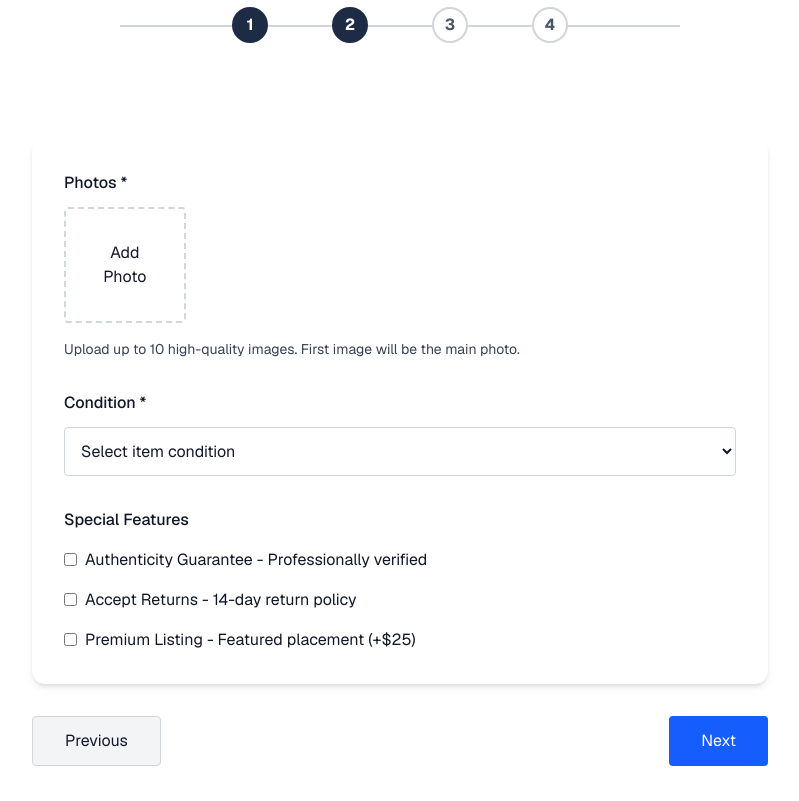
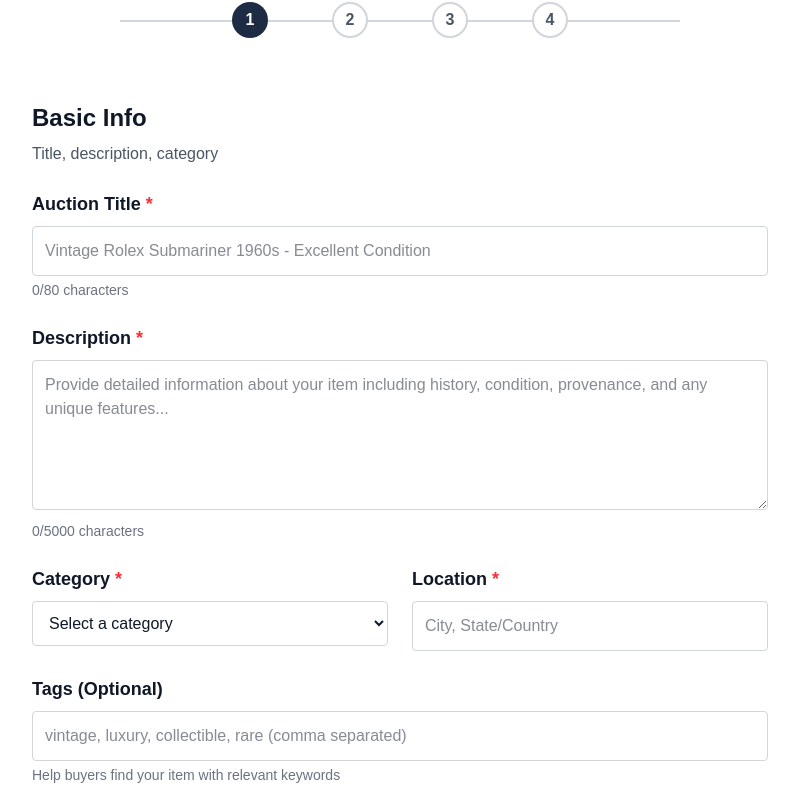
Before and after one commit to Himashmayadunna/auction-management-system, a Next.js app: page /sell in a window 1280 px wide. Shown: the part 339-1140 px from the top of the page, without its empty margins (240-1039 px from the left). Built offline with nearby package versions, Linux system fonts and the light colour scheme.

Commit message:
sell page step 1 created

```diff
--- a/src/app/sell/page.jsx
+++ b/src/app/sell/page.jsx
@@ -1,10 +1,10 @@
 'use client';
 
-import { useState } from 'react';
+import { useState, useEffect } from 'react';
 import Image from 'next/image';
 
 export default function SellPage() {
-  const [step, setStep] = useState(2); // start at step 2
+  const [step, setStep] = useState(1); // start at step 1
   const [images, setImages] = useState([]);
   const [condition, setCondition] = useState('');
   const [features, setFeatures] = useState({
@@ -12,6 +12,28 @@ export default function SellPage() {
     returns: false,
     premium: false,
   });
+
+  const [formData, setFormData] = useState({
+    title: '',
+    description: '',
+    category: '',
+    location: '',
+    tags: '',
+    startingBid: '',
+    reservePrice: '',
+    duration: '',
+    shipping: '',
+  });
+
+  // Auto-simulate publishing on Step 4
+  useEffect(() => {
+    if (step === 4) {
+      const timer = setTimeout(() => {
+        alert('Auction Created Successfully!');
+      }, 2000);
+      return () => clearTimeout(timer);
+    }
+  }, [step]);
 
   const handleImageUpload = (e) => {
     const files = Array.from(e.target.files);
@@ -23,10 +45,9 @@ export default function SellPage() {
     setImages((prev) => prev.filter((_, i) => i !== index));
   };
 
-  const handleSubmit = (e) => {
-    e.preventDefault();
-    console.log({ step, images, condition, features });
-    alert('Form submitted!');
+  const handleChange = (e) => {
+    const { name, value } = e.target;
+    setFormData((prev) => ({ ...prev, [name]: value }));
   };
 
   const nextStep = () => {
@@ -40,14 +61,14 @@ export default function SellPage() {
   };
 
   return (
-    <div className="min-h-screen bg-white text-gray-900 w-full m-0 p-0 font-sans">
+    <div className="min-h-screen bg-white text-gray-900 w-full">
       {/* Header */}
       <div className="bg-[#1e2b44] py-16 px-8 mb-8">
         <div className="max-w-[800px] mx-auto text-center">
-          <h1 className="text-[4rem] font-bold text-white mb-4 tracking-tight leading-[1.2]" style={{ textShadow: '0 2px 4px rgba(0,0,0,0.1)' }}>
+          <h1 className="text-[3rem] font-bold text-white mb-4">
             Create Your Auction
           </h1>
-          <p className="text-xl font-normal text-white mb-0">
+          <p className="text-xl text-white">
             List your item and reach thousands of potential buyers worldwide
           </p>
         </div>
@@ -56,47 +77,179 @@ export default function SellPage() {
       {/* Progress Bar */}
       <div className="relative max-w-[800px] mx-auto my-8 flex justify-center items-center gap-16">
         <div className="absolute left-[15%] right-[15%] top-1/2 h-[2px] bg-gray-300 z-0" />
-        {[1,2,3,4].map((s) => (
-          <div key={s} className={`relative z-10 w-9 h-9 rounded-full flex items-center justify-center font-bold text-base ${step >= s ? 'bg-[#1e2b44] border-[#1e2b44] text-white' : 'bg-white border-2 border-gray-300 text-gray-600'}`}>{s}</div>
+        {[1, 2, 3, 4].map((s) => (
+          <div
+            key={s}
+            className={`relative z-10 w-9 h-9 rounded-full flex items-center justify-center font-bold text-base ${
+              step >= s
+                ? 'bg-[#1e2b44] border-[#1e2b44] text-white'
+                : 'bg-white border-2 border-gray-300 text-gray-600'
+            }`}
+          >
+            {s}
+          </div>
         ))}
       </div>
 
       {/* Form container */}
-      <div className="bg-white p-8 max-w-[800px] mx-auto my-8">
-        <form onSubmit={handleSubmit} className="mt-8">
-
+      <div className="bg-white p-8 max-w-[800px] mx-auto mt-8 shadow-md rounded-lg">
         {/* Step 1 */}
         {step === 1 && (
-            <section className="bg-white rounded-[13px] p-8 shadow-md mb-8">
-              <h2 className="text-xl font-bold mb-4">Step 1: Basic Info</h2>
-              <input type="text" placeholder="Enter item title" className="w-full p-3 border border-gray-300 rounded mb-4" />
-              <textarea placeholder="Enter description" className="w-full p-3 border border-gray-300 rounded mb-4"></textarea>
+          <section>
+            {/* Section Title */}
+            <h2 className="text-2xl font-bold mb-2">Basic Info</h2>
+            <p className="text-gray-600 mb-6">Title, description, category</p>
+
+            {/* Form Content */}
+            <div className="space-y-6">
+              {/* Auction Title */}
+              <div>
+                <label className="block text-lg font-semibold mb-2">
+                  Auction Title <span className="text-red-500">*</span>
+                </label>
+                <input
+                  type="text"
+                  name="title"
+                  value={formData.title}
+                  onChange={handleChange}
+                  placeholder="Vintage Rolex Submariner 1960s - Excellent Condition"
+                  className="w-full p-3 border border-gray-300 rounded text-base"
+                  maxLength={80}
+                />
+                <p className="text-sm text-gray-500 mt-1">0/80 characters</p>
+              </div>
+
+              {/* Description */}
+              <div>
+                <label className="block text-lg font-semibold mb-2">
+                  Description <span className="text-red-500">*</span>
+                </label>
+                <textarea
+                  name="description"
+                  value={formData.description}
+                  onChange={handleChange}
+                  placeholder="Provide detailed information about your item including history, condition, provenance, and any unique features..."
+                  className="w-full p-3 border border-gray-300 rounded text-base min-h-[150px]"
+                  maxLength={5000}
+                />
+                <p className="text-sm text-gray-500 mt-1">0/5000 characters</p>
+              </div>
+
+              {/* Category & Location (side by side) */}
+              <div className="grid grid-cols-1 md:grid-cols-2 gap-6">
+                <div>
+                  <label className="block text-lg font-semibold mb-2">
+                    Category <span className="text-red-500">*</span>
+                  </label>
+                  <select
+                    name="category"
+                    value={formData.category}
+                    onChange={handleChange}
+                    className="w-full p-3 border border-gray-300 rounded text-base"
+                  >
+                    <option value="">Select a category</option>
+                    <option value="art">Art & Antiques</option>
+                    <option value="watches">Watches & Jewelry</option>
+                    <option value="electronics">Electronics</option>
+                    <option value="vehicles">Vehicles</option>
+                    <option value="fashion">Fashion & Accessories</option>
+                    <option value="collectibles">Collectibles</option>
+                    <option value="music">Musical Instruments</option>
+                    <option value="books">Books & Literature</option>
+                    <option value="home">Home & Decor</option>
+                    <option value="sports">Sports Memorabilia</option>
+                  </select>
+                </div>
+
+                <div>
+                  <label className="block text-lg font-semibold mb-2">
+                    Location <span className="text-red-500">*</span>
+                  </label>
+                  <input
+                    type="text"
+                    name="location"
+                    value={formData.location}
+                    onChange={handleChange}
+                    placeholder="City, State/Country"
+                    className="w-full p-3 border border-gray-300 rounded text-base"
+                  />
+                </div>
+              </div>
+
+              {/* Tags */}
+              <div>
+                <label className="block text-lg font-semibold mb-2">
+                  Tags (Optional)
+                </label>
+                <input
+                  type="text"
+                  name="tags"
+                  value={formData.tags}
+                  onChange={handleChange}
+                  placeholder="vintage, luxury, collectible, rare (comma separated)"
+                  className="w-full p-3 border border-gray-300 rounded text-base"
+                />
+                <p className="text-sm text-gray-500 mt-1">
+                  Help buyers find your item with relevant keywords
+                </p>
+              </div>
+            </div>
           </section>
         )}
 
-          {/* Step 2 - your existing interface */}
+        {/* Step 2 */}
         {step === 2 && (
-            <section className="bg-white rounded-[13px] p-8 shadow-md mb-8">
-              <div className="mb-8">
-                <h3 className="text-base font-medium mb-3">Photos *</h3>
-                <div className="grid gap-4 mb-4" style={{ gridTemplateColumns: 'repeat(auto-fill, minmax(100px, 1fr))' }}>
+          <section>
+            <h2 className="text-xl font-bold mb-4">Photos & Features</h2>
+            <div className="mb-6">
+              <h3 className="font-medium mb-3">Upload Photos *</h3>
+              <div
+                className="grid gap-4 mb-4"
+                style={{
+                  gridTemplateColumns: 'repeat(auto-fill, minmax(100px, 1fr))',
+                }}
+              >
                 {images.map((image, index) => (
-                    <div key={index} className="relative rounded-sm overflow-hidden">
-                      <Image src={image} alt={`Preview ${index + 1}`} width={100} height={100} unoptimized />
-                      <button type="button" onClick={() => removeImage(index)} className="absolute top-1 right-1 bg-black/50 text-white rounded-full w-5 h-5 flex items-center justify-center border-none cursor-pointer">&times;</button>
+                  <div
+                    key={index}
+                    className="relative rounded-sm overflow-hidden"
+                  >
+                    <Image
+                      src={image}
+                      alt={`Preview ${index + 1}`}
+                      width={100}
+                      height={100}
+                      unoptimized
+                    />
+                    <button
+                      type="button"
+                      onClick={() => removeImage(index)}
+                      className="absolute top-1 right-1 bg-black/50 text-white rounded-full w-5 h-5 flex items-center justify-center"
+                    >
+                      &times;
+                    </button>
                   </div>
                 ))}
-                  <label className="border-2 border-dashed border-gray-300 rounded-sm p-8 text-center cursor-pointer flex items-center justify-center min-h-[100px] hover:border-blue-600 hover:text-blue-600">
-                    <input type="file" accept="image/*" multiple onChange={handleImageUpload} style={{ display: 'none' }} />
+                <label className="border-2 border-dashed border-gray-300 rounded-sm p-6 text-center cursor-pointer flex items-center justify-center hover:border-blue-600 hover:text-blue-600">
+                  <input
+                    type="file"
+                    accept="image/*"
+                    multiple
+                    onChange={handleImageUpload}
+                    style={{ display: 'none' }}
+                  />
                   <span>Add Photo</span>
                 </label>
               </div>
-                <p className="text-sm text-gray-700 mt-2">Upload up to 10 high-quality images. First image will be the main photo.</p>
             </div>
 
-              <div className="mb-8">
-                <h3 className="text-base font-medium mb-3">Condition *</h3>
-                <select value={condition} onChange={(e) => setCondition(e.target.value)} className="w-full p-3 border border-gray-300 rounded text-base bg-white text-gray-900">
+            <div className="mb-6">
+              <h3 className="font-medium mb-3">Condition *</h3>
+              <select
+                value={condition}
+                onChange={(e) => setCondition(e.target.value)}
+                className="w-full p-3 border border-gray-300 rounded"
+              >
                 <option value="">Select item condition</option>
                 <option value="new">New</option>
                 <option value="like-new">Like New</option>
@@ -105,12 +258,27 @@ export default function SellPage() {
               </select>
             </div>
 
-              <div className="flex flex-col gap-4">
-                <h3 className="text-base font-medium">Special Features</h3>
-                {['authenticity','returns','premium'].map((f) => (
-                  <label key={f} className="flex items-center gap-2 cursor-pointer text-gray-900">
-                    <input type="checkbox" checked={features[f]} onChange={(e) => setFeatures(prev => ({...prev, [f]: e.target.checked}))} />
-                    <span>{f === 'authenticity' ? 'Authenticity Guarantee - Professionally verified' : f === 'returns' ? 'Accept Returns - 14-day return policy' : 'Premium Listing - Featured placement (+$25)'}</span>
+            <div>
+              <h3 className="font-medium mb-3">Special Features</h3>
+              {['authenticity', 'returns', 'premium'].map((f) => (
+                <label key={f} className="flex items-center gap-2 mb-2">
+                  <input
+                    type="checkbox"
+                    checked={features[f]}
+                    onChange={(e) =>
+                      setFeatures((prev) => ({
+                        ...prev,
+                        [f]: e.target.checked,
+                      }))
+                    }
+                  />
+                  <span>
+                    {f === 'authenticity'
+                      ? 'Authenticity Guarantee'
+                      : f === 'returns'
+                      ? 'Accept Returns (14-day)'
+                      : 'Premium Listing (+$25)'}
+                  </span>
                 </label>
               ))}
             </div>
@@ -119,38 +287,90 @@ export default function SellPage() {
 
         {/* Step 3 */}
         {step === 3 && (
-            <section className="bg-white rounded-[13px] p-8 shadow-md mb-8">
-              <h2 className="text-xl font-bold mb-4">Step 3: Pricing & Category</h2>
-              <input type="number" placeholder="Enter price" className="w-full p-3 border border-gray-300 rounded mb-4" />
-              <select className="w-full p-3 border border-gray-300 rounded mb-4">
-                <option>Select Category</option>
-                <option>Electronics</option>
-                <option>Fashion</option>
+          <section>
+            <h2 className="text-xl font-bold mb-4">Pricing & Timing</h2>
+            <div className="grid grid-cols-2 gap-4 mb-4">
+              <input
+                type="number"
+                name="startingBid"
+                value={formData.startingBid}
+                onChange={handleChange}
+                placeholder="Starting Bid *"
+                className="p-3 border border-gray-300 rounded"
+              />
+              <input
+                type="number"
+                name="reservePrice"
+                value={formData.reservePrice}
+                onChange={handleChange}
+                placeholder="Reserve Price (Optional)"
+                className="p-3 border border-gray-300 rounded"
+              />
+            </div>
+            <select
+              name="duration"
+              value={formData.duration}
+              onChange={handleChange}
+              className="w-full p-3 border border-gray-300 rounded mb-4"
+            >
+              <option value="">Select Duration *</option>
+              <option value="7">7 Days</option>
+              <option value="10">10 Days</option>
+              <option value="30">30 Days</option>
             </select>
+            <input
+              type="text"
+              name="shipping"
+              value={formData.shipping}
+              onChange={handleChange}
+              placeholder="Shipping Cost"
+              className="w-full p-3 border border-gray-300 rounded"
+            />
           </section>
         )}
 
         {/* Step 4 */}
         {step === 4 && (
-            <section className="bg-white rounded-[13px] p-8 shadow-md mb-8">
-              <h2 className="text-xl font-bold mb-4">Step 4: Review & Finish</h2>
-              <p>Review your entered details and submit.</p>
+          <section className="text-center">
+            <h2 className="text-xl font-bold mb-4">Publishing...</h2>
+            <p className="text-gray-600">
+              Please wait while we complete your auction listing.
+            </p>
           </section>
         )}
 
         {/* Navigation buttons */}
         <div className="flex justify-between mt-8">
-            {step > 1 && (
-              <button type="button" onClick={prevStep} className="px-8 py-3 rounded border border-gray-300 bg-gray-100 text-gray-900 text-base">Previous</button>
+          {step > 1 && step < 4 && (
+            <button
+              type="button"
+              onClick={prevStep}
+              className="px-8 py-3 rounded border border-gray-300 bg-gray-100 text-gray-900"
+            >
+              Previous
+            </button>
           )}
 
-            {step < 4 ? (
-              <button type="button" onClick={nextStep} className="px-8 py-3 rounded bg-blue-600 text-white hover:bg-blue-800">Next</button>
-            ) : (
-              <button type="submit" className="px-8 py-3 rounded bg-green-600 text-white hover:bg-green-800">Finish</button>
+          {step < 3 && (
+            <button
+              type="button"
+              onClick={nextStep}
+              className="px-8 py-3 rounded bg-blue-600 text-white hover:bg-blue-800"
+            >
+              Next
+            </button>
+          )}
+
+          {step === 3 && (
+            <button
+              type="button"
+              onClick={nextStep}
+              className="px-8 py-3 rounded bg-blue-600 text-white hover:bg-blue-800"
+            >
+              Publish
+            </button>
           )}
         </div>
-        </form>
       </div>
     </div>
   );
```
Lines whose indentation alone changed are shown as unchanged.
